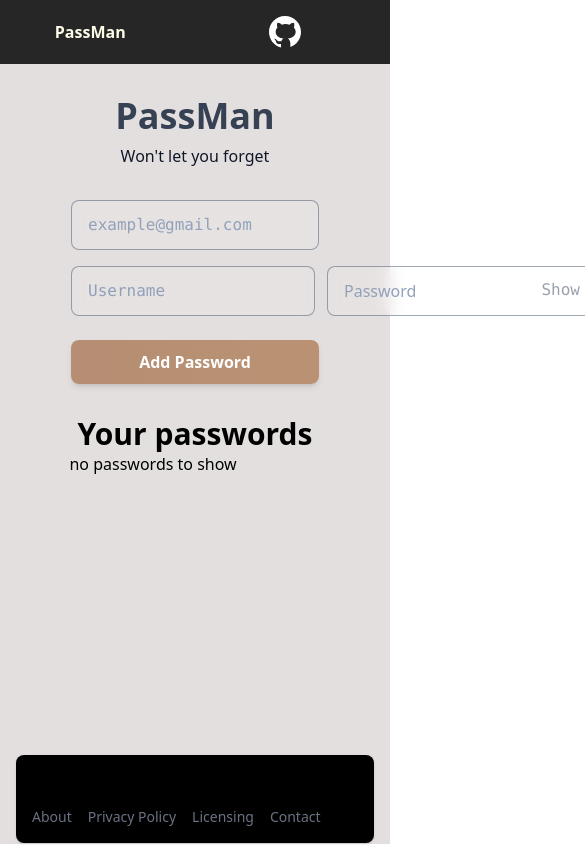
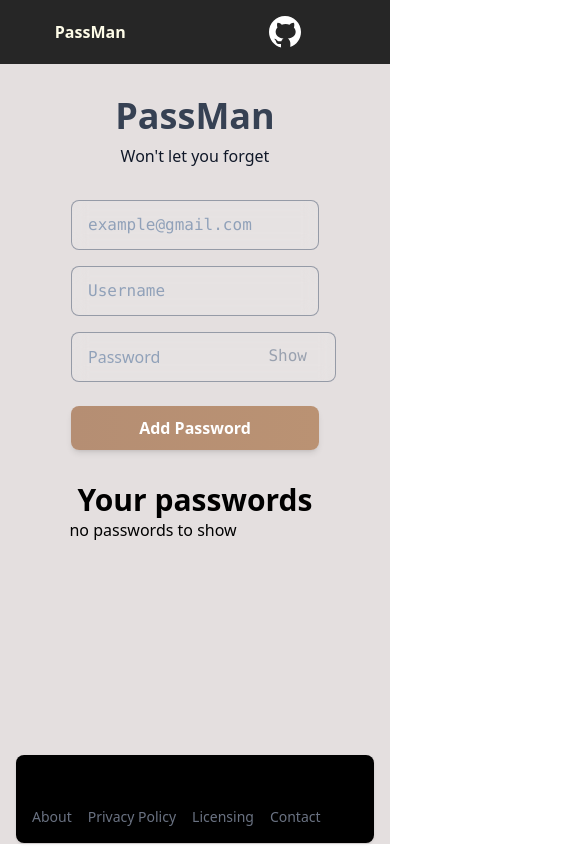
Before and after one commit to Aditehh/PassMan, a React (Vite) app: page / in a window 390 px wide. Shown: the whole page, 585 px wide, since content can reach past the window. Built offline with nearby package versions, Linux system fonts and the light colour scheme; some icons are missing.

Commit message:
responsive

```diff
--- a/src/components/Manager.jsx
+++ b/src/components/Manager.jsx
@@ -122,7 +122,8 @@ const Manager = () => {
 
 
             <div className="fixed top-0 left-0 z-[-2] h-screen w-screen bg-[rgba(226,221,221,0.93)] bg-[radial-gradient(rgba(226,221,221,0.93))] bg-[size:20px_20px]"></div>
-            <div className='min-h-full flex flex-col items-center  px-4 '>
+            <div className="w-full px-4 max-w-6xl mx-auto">
+                <div className=' min-h-full flex flex-col items-center  px-4 '>
                     <div className=' p-8 w-[80vw]  text-white'>
                         <div className='text-center mb-8'>
                             <h1 className='text-4xl font-bold text-gray-700 bg-clip-text mb-2'>
@@ -141,7 +142,7 @@ const Manager = () => {
                                     />
                                 </div>
 
-                            <div className='flex space-x-3'>
+                                <div className='flex flex-col sm:flex-row sm:space-x-3 space-y-4 sm:space-y-0'>
                                     <input value={form.username} onChange={handleChange} name='username'
                                         className="flex-1 font-mono bg-white/10 backdrop-blur-sm text-black border border-slate-600/50 rounded-lg px-4 py-3 placeholder-slate-400 focus:outline-none focus:ring-2 focus:ring-gray-400 focus:border-transparent transition-all duration-200 hover:bg-white/15"
                                         type="text"
@@ -175,7 +176,7 @@ const Manager = () => {
                         {passwordArray.length != 0 &&
                             <div className="min-h-full bg-[rgba(226,221,221,0.93)] flex  justify-center w-[80vw] ">
                                 <div className="w-screen">
-                                <div className="bg-white/80 backdrop-blur-sm rounded-2xl shadow-lg overflow-hidden border-2 border-black/50">
+                                    <div className="w-full overflow-x-auto bg-white/80 backdrop-blur-sm rounded-2xl shadow-lg overflow-hidden border-2 border-black/50">
                                         <table className="w-full">
                                             <thead>
                                                 <tr className="bg-orange-100">
@@ -301,7 +302,7 @@ const Manager = () => {
                             </div>}
                     </div>
                 </div>
-
+            </div>
         </>
     )
 }
```
Lines whose indentation alone changed are shown as unchanged.
